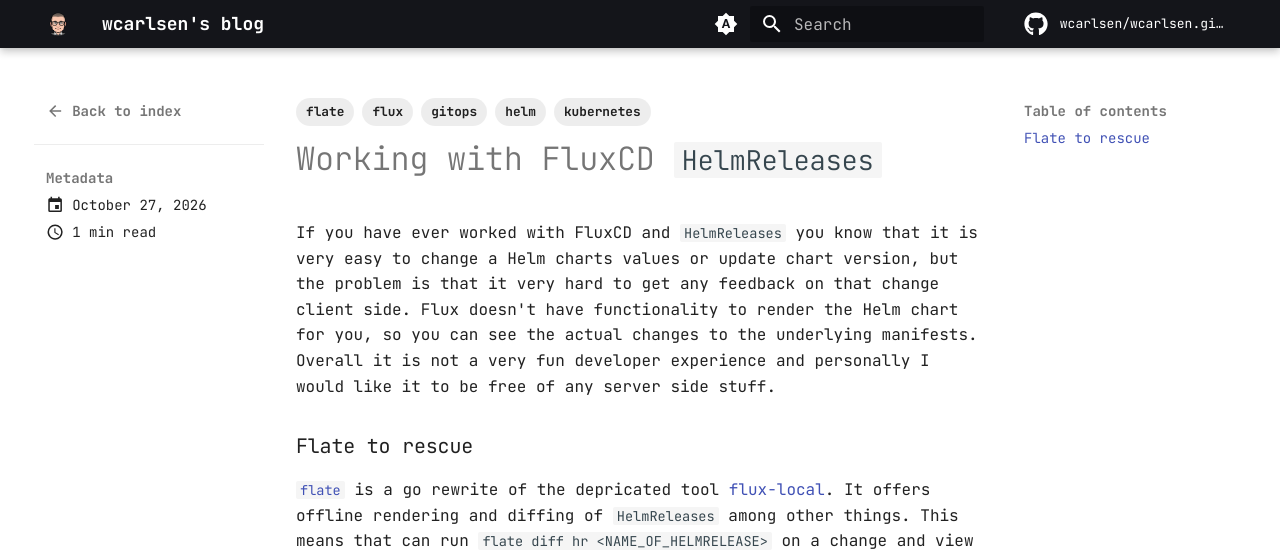
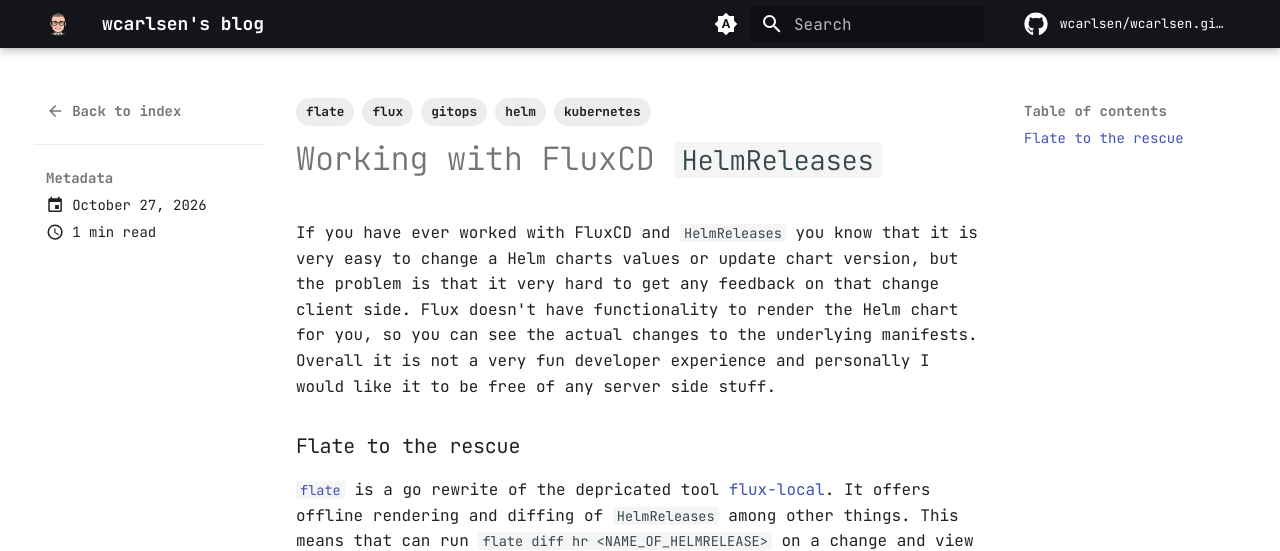
Before and after one commit to wcarlsen/wcarlsen.github.io, an MkDocs documentation site: the page built from docs/posts/2026-10-27-working-with-flux-helmreleases.md, in a window 1280 px wide. Shown: the top 551 px of the page. Built offline with MkDocs 1.6.1 and Material for MkDocs 9.7.7, drawn with Linux system fonts in a browser that asks for light colours; plug-ins that fetch from the network failed and are left out; comment, search, counter and statistics services are not loaded.

Commit message:
Fix typo

```diff
--- a/docs/posts/2026-10-27-working-with-flux-helmreleases.md
+++ b/docs/posts/2026-10-27-working-with-flux-helmreleases.md
@@ -12,7 +12,7 @@
 
 If you have ever worked with FluxCD and `HelmReleases` you know that it is very easy to change a Helm charts values or update chart version, but the problem is that it very hard to get any feedback on that change client side. Flux doesn't have functionality to render the Helm chart for you, so you can see the actual changes to the underlying manifests. Overall it is not a very fun developer experience and personally I would like it to be free of any server side stuff.
 
-### Flate to rescue
+### Flate to the rescue
 
 [`flate`](https://github.com/home-operations/flate) is a go rewrite of the depricated tool [flux-local](https://github.com/allenporter/flux-local). It offers offline rendering and diffing of `HelmReleases` among other things. This means that can run `flate diff hr <NAME_OF_HELMRELEASE>` on a change and view the diff the rendered Helm chart compare to my main branch. If I want to render the full Helm chart I would run `flate build hr <NAME_OF_HELMRELEASE>` and inspect the manifests. Lastly we can also use it to extract CRDs by running `flate build hr <NAME_OF_HELMRELEASE> --only-crds`.
 
```
